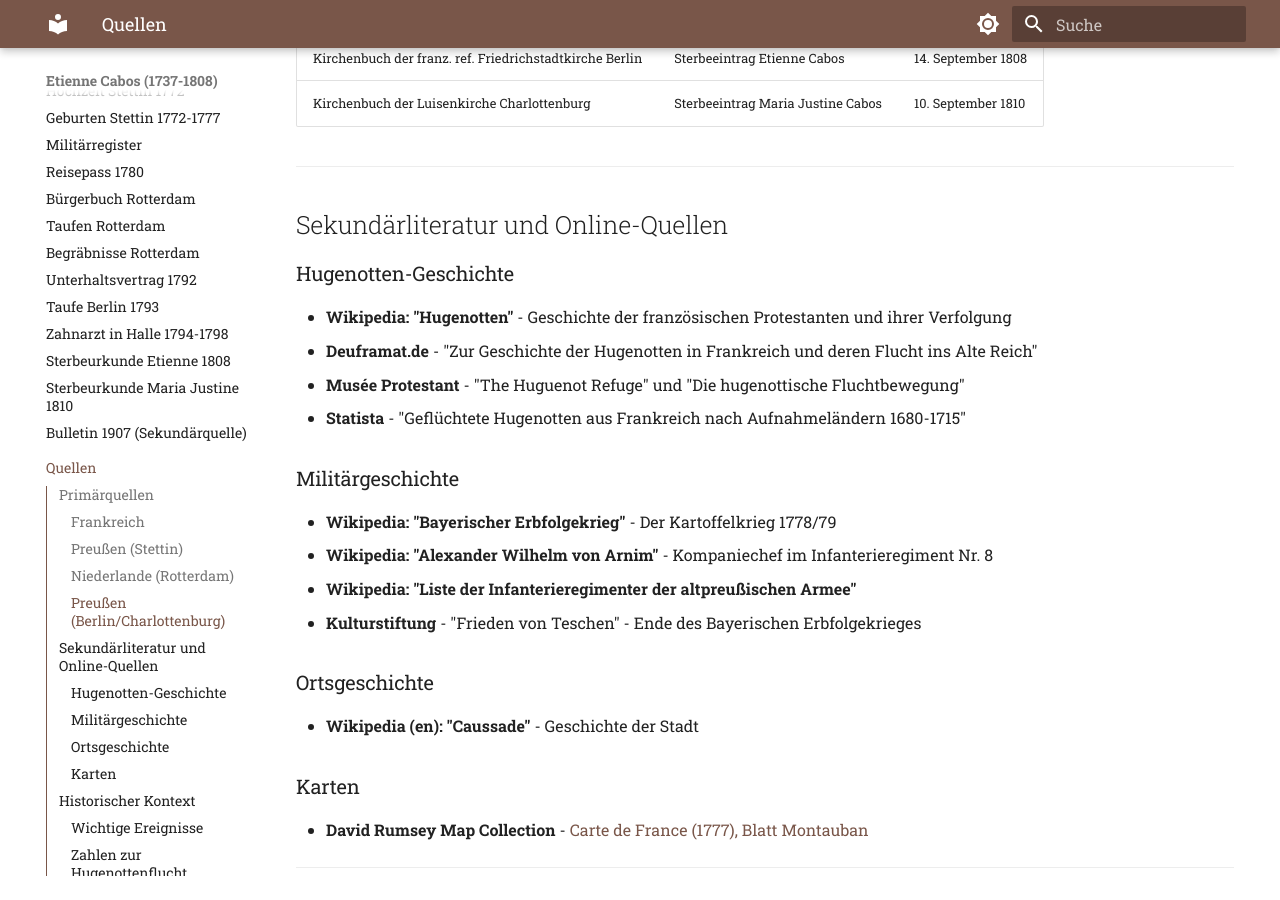
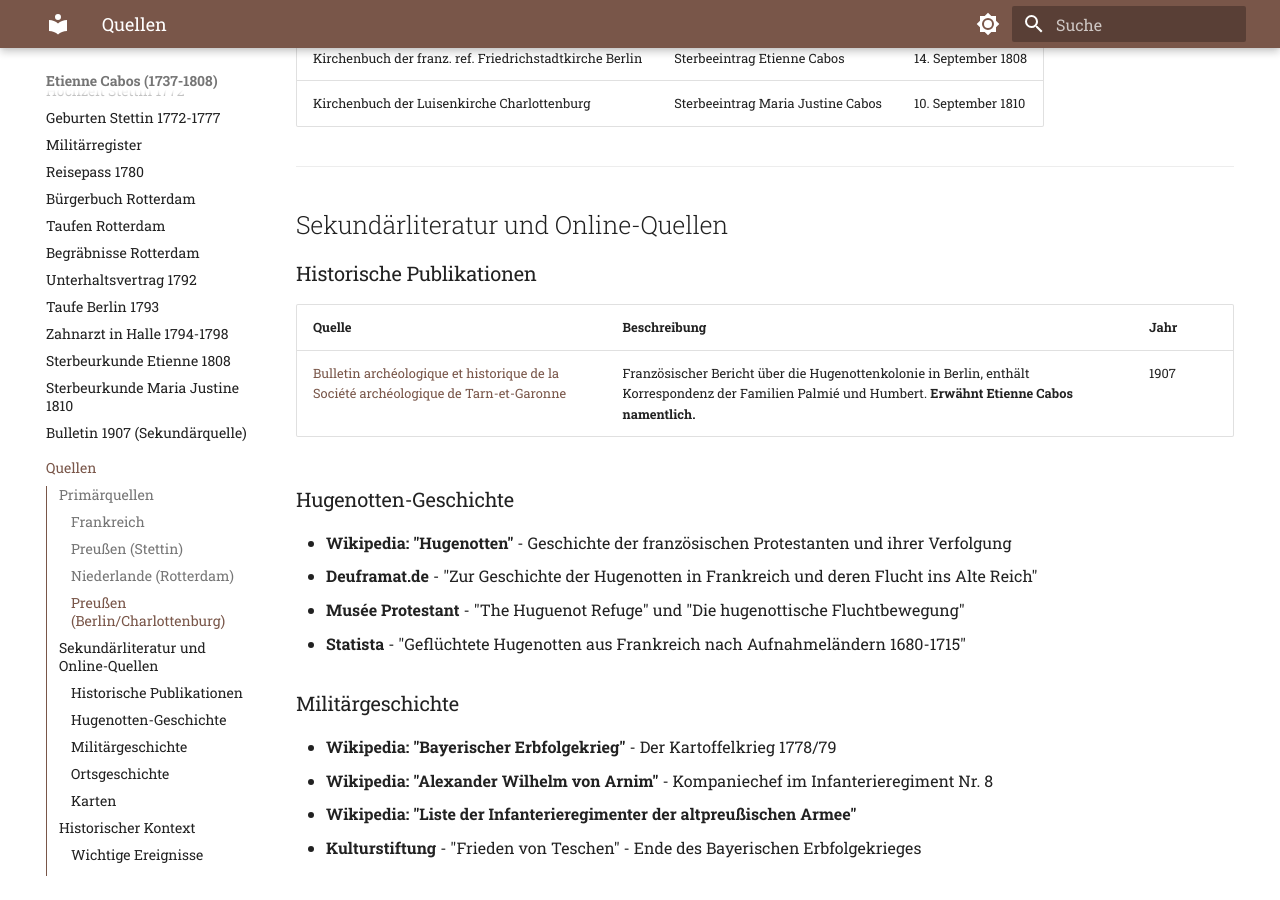
Before and after one commit to ccabos/Etienne, an MkDocs documentation site: the page built from docs/quellen.md, in a window 1280 px wide and 900 px high, scrolled down 1341 px. Built offline with MkDocs 1.6.1 and Material for MkDocs 9.7.7, drawn with Linux system fonts in a browser that asks for light colours.

Commit message:
Add Bulletin 1907 to sources page
🤖 Generated with [Claude Code](https://claude.com/claude-code)

Co-Authored-By: Claude Opus 4.5 <noreply@anthropic.com>

```diff
--- a/docs/quellen.md
+++ b/docs/quellen.md
@@ -41,6 +41,12 @@
 ---
 
 ## Sekundärliteratur und Online-Quellen
+
+### Historische Publikationen
+
+| Quelle | Beschreibung | Jahr |
+|--------|--------------|------|
+| [Bulletin archéologique et historique de la Société archéologique de Tarn-et-Garonne](dokumente/bulletin-1907.md) | Französischer Bericht über die Hugenottenkolonie in Berlin, enthält Korrespondenz der Familien Palmié und Humbert. **Erwähnt Etienne Cabos namentlich.** | 1907 |
 
 ### Hugenotten-Geschichte
 
```
